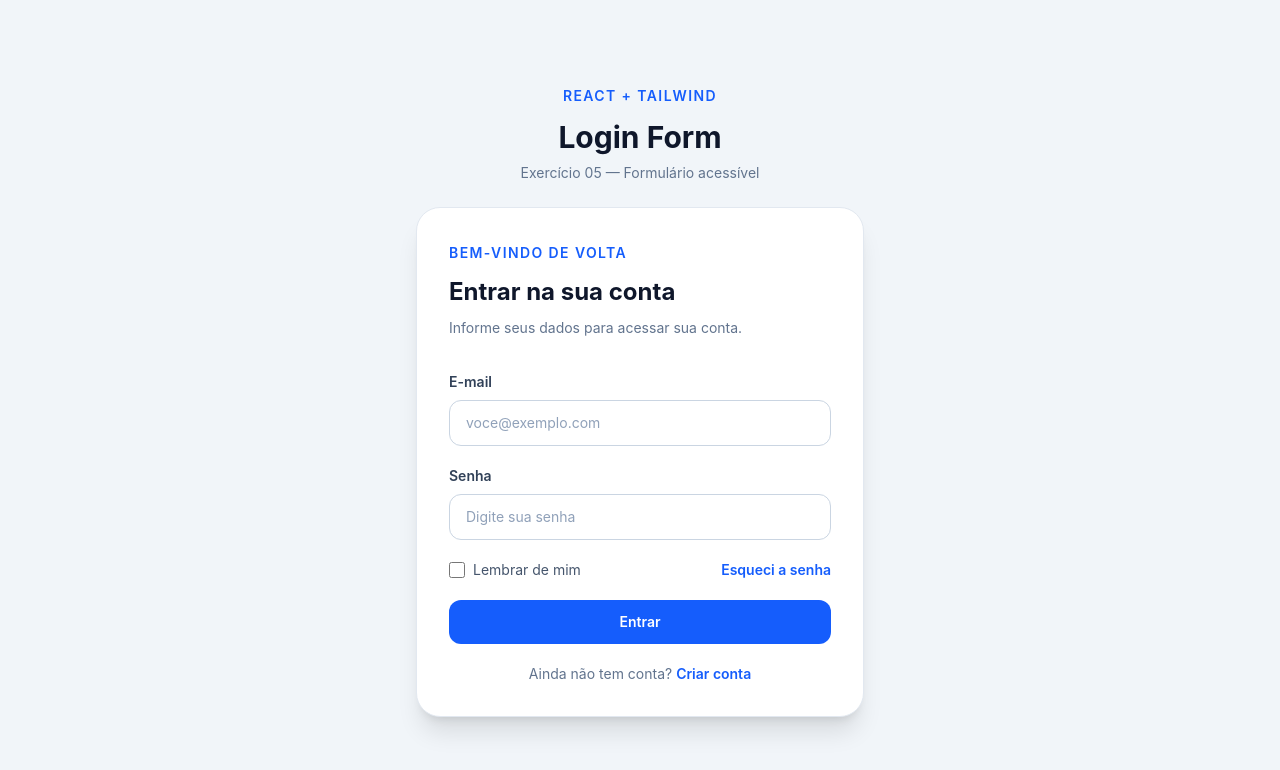
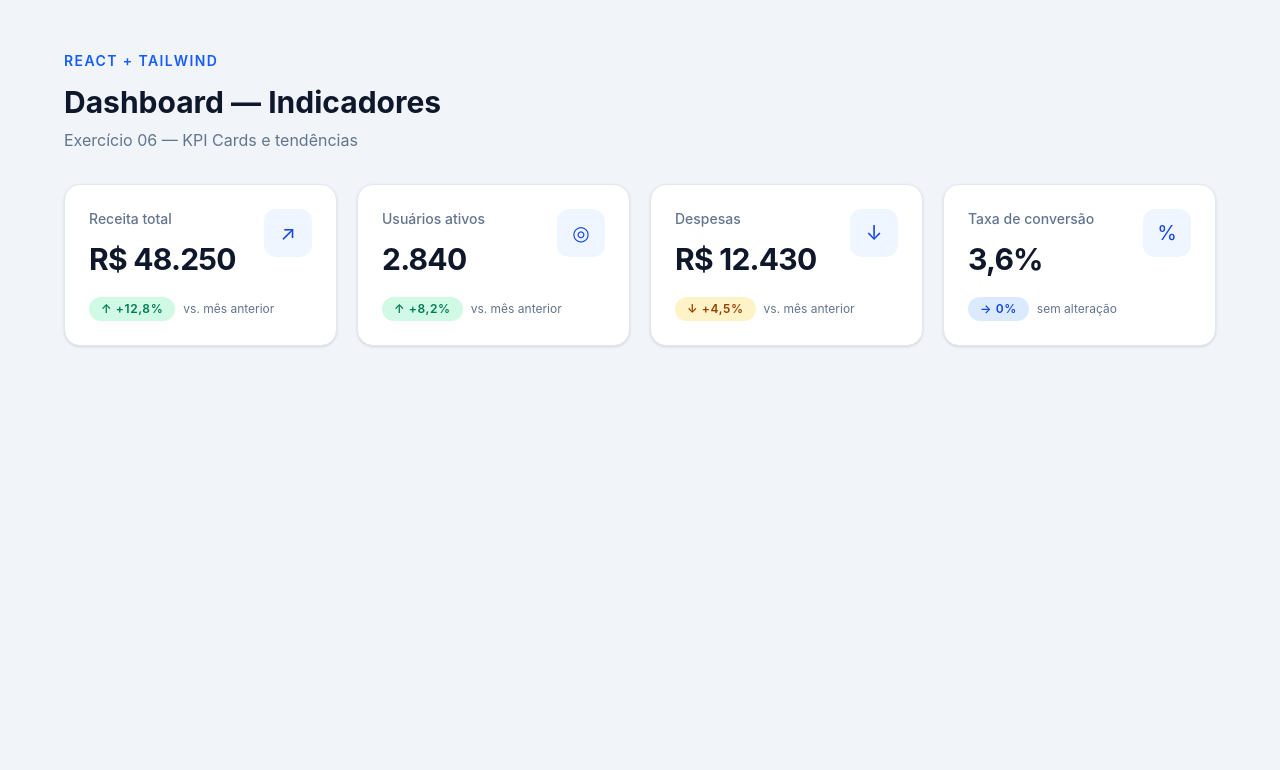
Before and after one commit to IgorAldivanSL/react-tailwind-component-board, a React (Vite) app: page / in a window 1280 px wide. Shown: the top 770 px of the page. Built offline with nearby package versions, Linux system fonts and the light colour scheme.

Commit message:
feat: criar KPI Card com indicadores e tendências

```diff
--- a/src/App.jsx
+++ b/src/App.jsx
@@ -1,26 +1,66 @@
 
-import LoginForm from './components/LoginForm'
+import KPICard from './components/KPICard'
+
+const indicators = [
+  {
+    label: 'Receita total',
+    value: 'R$ 48.250',
+    change: '+12,8%',
+    comparison: 'vs. mês anterior',
+    icon: '↗',
+    trend: 'positive',
+  },
+  {
+    label: 'Usuários ativos',
+    value: '2.840',
+    change: '+8,2%',
+    comparison: 'vs. mês anterior',
+    icon: '◎',
+    trend: 'positive',
+  },
+  {
+    label: 'Despesas',
+    value: 'R$ 12.430',
+    change: '+4,5%',
+    comparison: 'vs. mês anterior',
+    icon: '↓',
+    trend: 'negative',
+  },
+  {
+    label: 'Taxa de conversão',
+    value: '3,6%',
+    change: '0%',
+    comparison: 'sem alteração',
+    icon: '%',
+    trend: 'neutral',
+  },
+]
 
 function App() {
   return (
-    <main className="flex min-h-screen items-center justify-center bg-slate-100 px-4 py-12">
-      <div className="w-full max-w-md">
-        <div className="mb-6 text-center">
+    <main className="min-h-screen bg-slate-100 px-6 py-12">
+      <section className="mx-auto max-w-6xl">
         <span className="text-sm font-semibold uppercase tracking-widest text-blue-600">
           React + Tailwind
         </span>
 
         <h1 className="mt-3 text-3xl font-bold text-slate-900">
-            Login Form
+          Dashboard — Indicadores
         </h1>
 
-          <p className="mt-2 text-sm text-slate-500">
-            Exercício 05 — Formulário acessível
+        <p className="mt-2 text-slate-500">
+          Exercício 06 — KPI Cards e tendências
         </p>
+
+        <div className="mt-8 grid grid-cols-1 gap-5 sm:grid-cols-2 xl:grid-cols-4">
+          {indicators.map((indicator) => (
+            <KPICard
+              key={indicator.label}
+              {...indicator}
+            />
+          ))}
         </div>
-
-        <LoginForm />
-      </div>
+      </section>
     </main>
   )
 }
--- /dev/null
+++ b/src/components/KPICard.jsx
@@ -0,0 +1,63 @@
+
+import Badge from './Badge'
+
+const trends = {
+  positive: {
+    badge: 'success',
+    icon: '↑',
+    label: 'Alta',
+  },
+  negative: {
+    badge: 'warning',
+    icon: '↓',
+    label: 'Queda',
+  },
+  neutral: {
+    badge: 'info',
+    icon: '→',
+    label: 'Estável',
+  },
+}
+
+function KPICard({
+  label,
+  value,
+  change,
+  comparison = 'em relação ao mês anterior',
+  icon = '◈',
+  trend = 'positive',
+}) {
+  const currentTrend = trends[trend] ?? trends.neutral
+
+  return (
+    <article className="rounded-2xl border border-slate-200 bg-white p-6 shadow-sm transition duration-200 hover:-translate-y-1 hover:shadow-lg">
+      <div className="flex items-start justify-between gap-4">
+        <div>
+          <p className="text-sm font-medium text-slate-500">
+            {label}
+          </p>
+
+          <p className="mt-3 text-3xl font-bold tracking-tight text-slate-900">
+            {value}
+          </p>
+        </div>
+
+        <div className="grid size-12 shrink-0 place-items-center rounded-xl bg-blue-50 text-xl text-blue-700">
+          <span aria-hidden="true">{icon}</span>
+        </div>
+      </div>
+
+      <div className="mt-5 flex flex-wrap items-center gap-2">
+        <Badge variant={currentTrend.badge}>
+          {currentTrend.icon} {change}
+        </Badge>
+
+        <span className="text-xs text-slate-500">
+          {comparison}
+        </span>
+      </div>
+    </article>
+  )
+}
+
+export default KPICard
```
Lines whose indentation alone changed are shown as unchanged.
